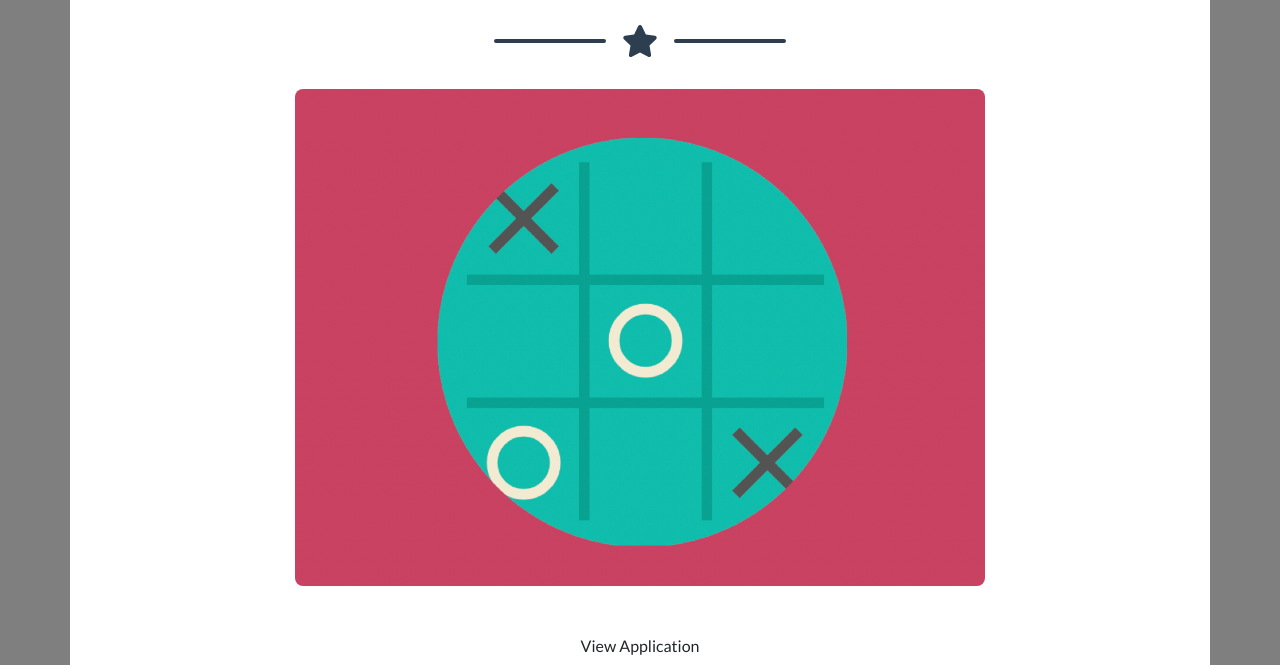
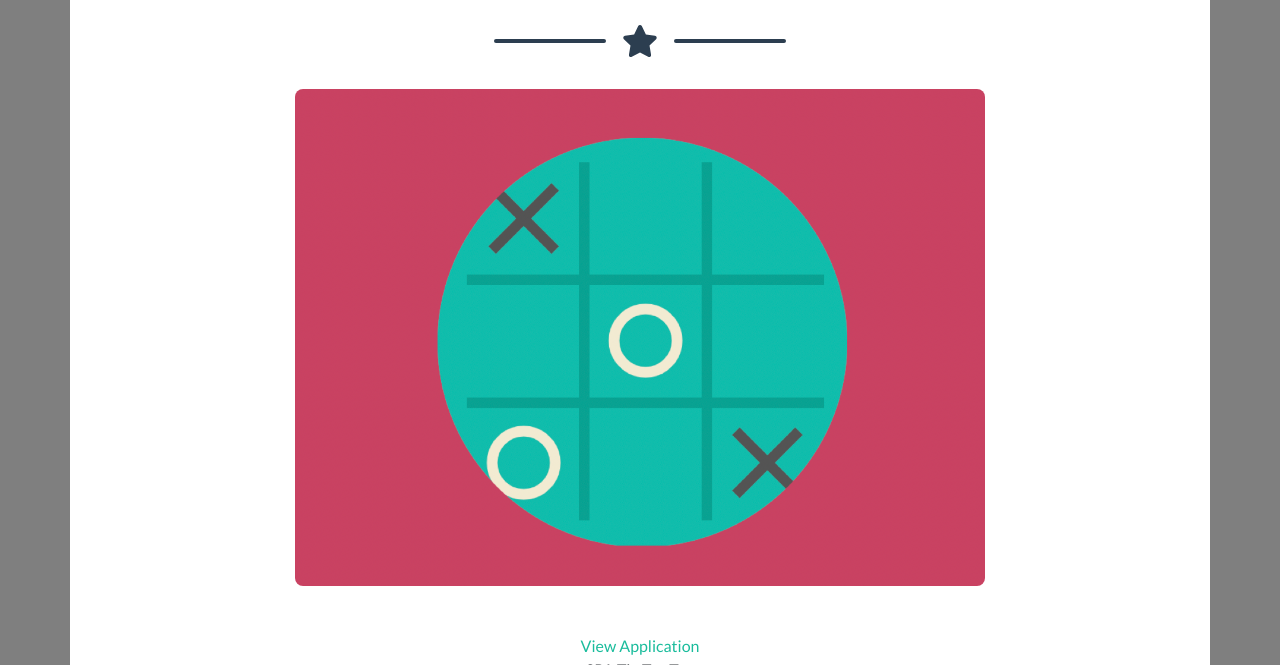
Before and after one commit to Jencastioni/jencastioni.github.io, a website: page index.html in a window 1280 px wide. Both pictures are taken after a click on the element 260 px from the left and 1151 px from the top of the page. Shown: the part 886-1551 px from the top of the page. Drawn offline with nearby package versions, Linux system fonts and the light colour scheme.

Commit message:
project links

```diff
--- a/index.html
+++ b/index.html
@@ -262,8 +262,8 @@
                                     <!-- Portfolio Modal - Image-->
                                     <img class="img-fluid rounded mb-5" src="assets/img/portfolio/tictactoe.png" alt="" />
                                     <!-- Portfolio Modal - Text-->
-                                    <!-- <a href="https://jencastioni.github.io/Tic-Tac-Toe-client/" target="_blank" title="View Application"> -->
-                                    <p class="mb-5">View Application</p>
+                                    <a href="https://jencastioni.github.io/Tic-Tac-Toe-client/" target="_blank" title="View Application"> View Application </a>
+                                    <p class="mb-5">SPA Tic-Tac-Toe</p>
                                     <button class="btn btn-primary" data-dismiss="modal">
                                         <i class="fas fa-times fa-fw"></i>
                                         Close Window
@@ -297,7 +297,7 @@
                                     <!-- Portfolio Modal - Image-->
                                     <img class="img-fluid rounded mb-5" src="assets/img/portfolio/cake.png" alt="" />
                                     <!-- Portfolio Modal - Text-->
-                                    <a href="https://jencastioni.github.io/quarantini-client/" target="_blank" title="View Application">
+                                    <a href="https://jencastioni.github.io/quarantini-client/" target="_blank" title="View Application"> View Application </a>
                                     <p class="mb-5">Lorem ipsum dolor sit amet, consectetur adipisicing elit. Mollitia neque assumenda ipsam nihil, molestias magnam, recusandae quos quis inventore quisquam velit asperiores, vitae? Reprehenderit soluta, eos quod consequuntur itaque. Nam.</p>
                                     <button class="btn btn-primary" data-dismiss="modal">
                                         <i class="fas fa-times fa-fw"></i>
```
